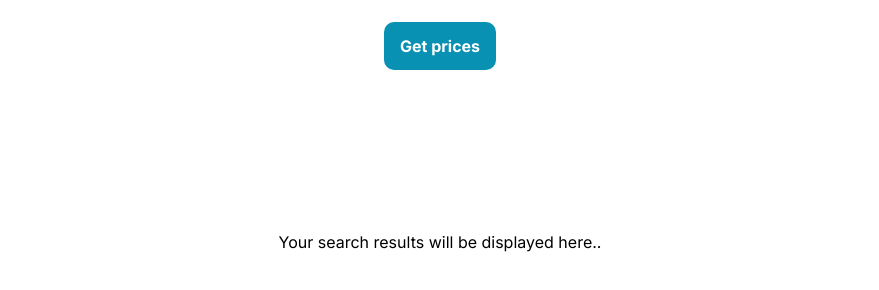
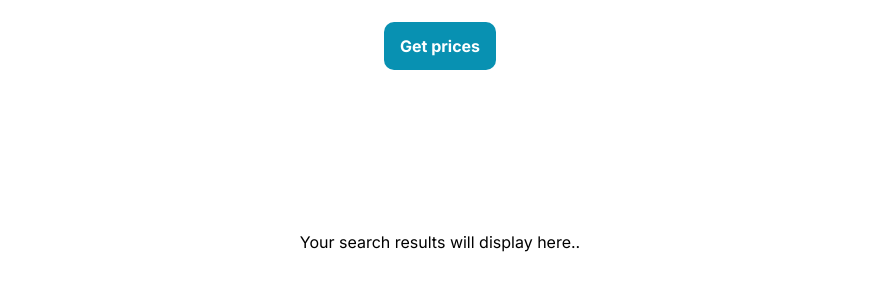
Before and after one commit to shenkzjay/Comparison-website, a Next.js app: page / in a window 1280 px wide. Shown: the part 272-562 px from the top of the page, without its empty margins (200-1079 px from the left). Built offline with nearby package versions, Linux system fonts and the light colour scheme.

Commit message:
modified copy

```diff
--- a/app/page.tsx
+++ b/app/page.tsx
@@ -165,7 +165,7 @@ export default function Home() {
         </div>
       ) : !isSearched ? (
         <div className="flex justify-center pt-40">
-          Your search results will be displayed here..
+          Your search results will display here..
         </div>
       ) : (
         <section className="flex flex-wrap gap-10 justify-center mt-20 pb-20">
```
